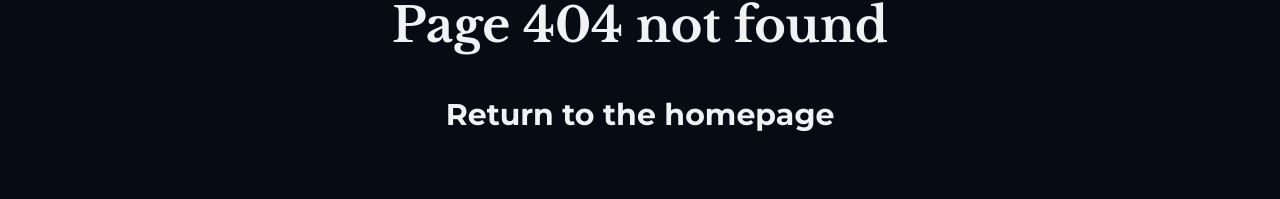
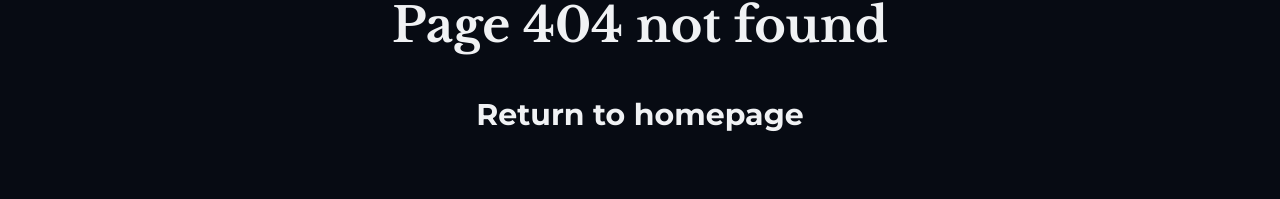
Before and after one commit to billie-zhang/portfolio-page, a React (Create React App) app: page /about in a window 1280 px wide. Shown: the part 243-442 px from the top of the page. Built offline with nearby package versions, Linux system fonts and the light colour scheme; a web font is replaced by a local one.

Commit message:
update 404 page

```diff
--- a/src/pages/NoPage.jsx
+++ b/src/pages/NoPage.jsx
@@ -18,7 +18,7 @@ const NoPage = () => {
           to={"/"}
           className="text-3xl font-bold flex items-center justify-center py-4 hover:scale-105 hover:text-medium-blue duration-200 ease-in-out"
         >
-          Return to the homepage
+          Return to homepage
         </Link>
       </div>
       <Contact />
```
